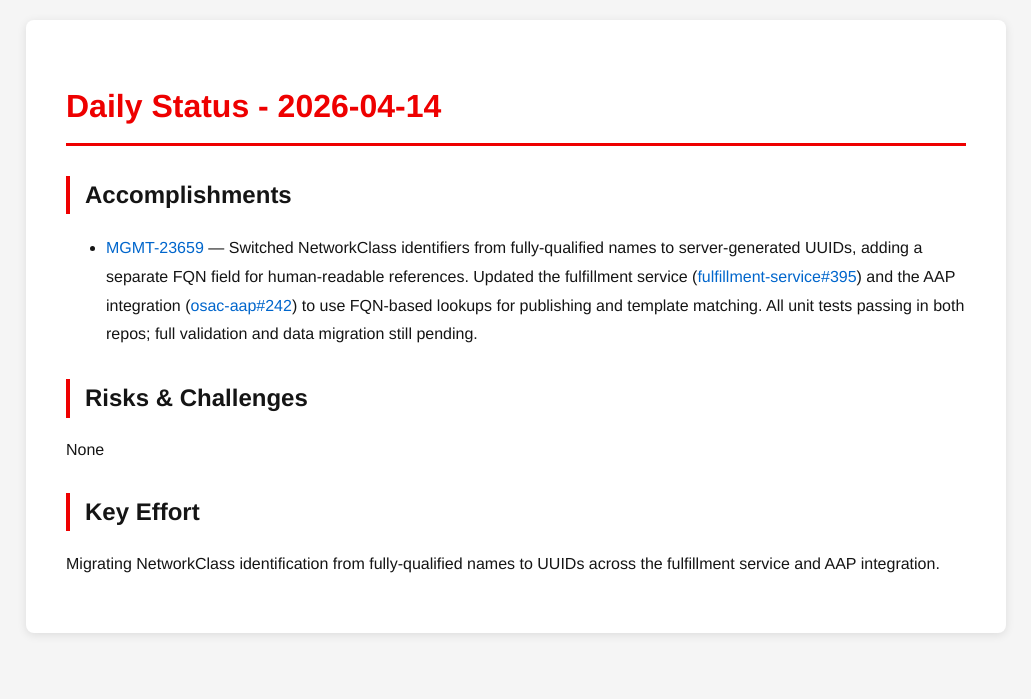
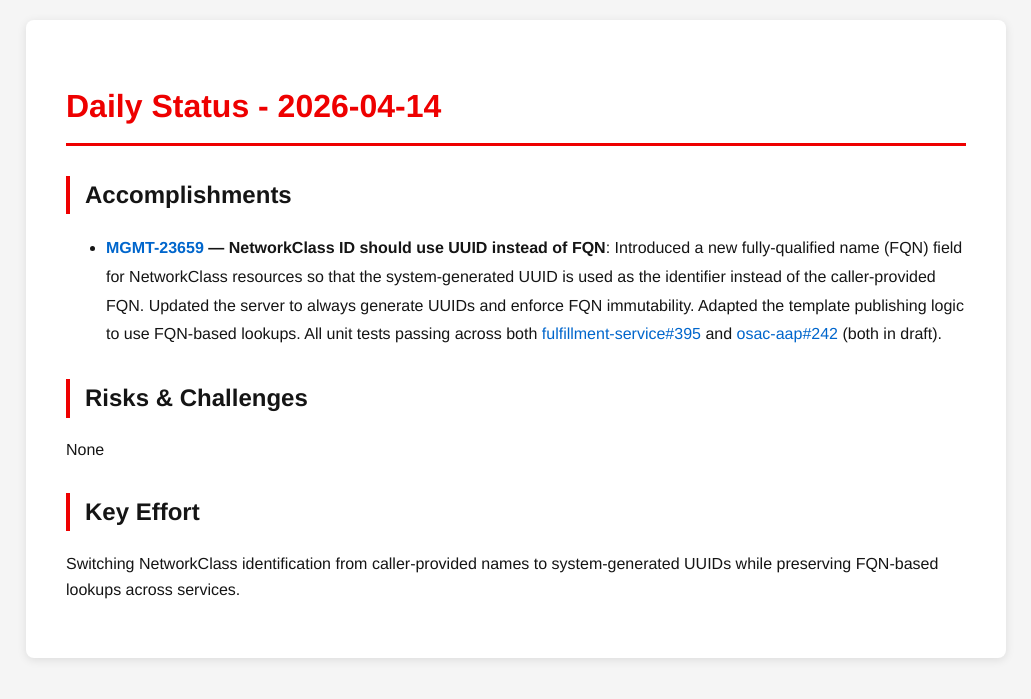
Before and after one commit to tzvatot/daily-status, a Jekyll site: the page built from 2026-04-14.md, in a window 1280 px wide. Shown: the top 699 px of the page, without its empty margins (124-1155 px from the left). Built offline with Jekyll 4.4.1, drawn with Linux system fonts in a browser that asks for light colours.

Commit message:
Daily status update - 2026-04-14

```diff
--- a/2026-04-14.md
+++ b/2026-04-14.md
@@ -7,10 +7,10 @@ date: 2026-04-14
 # Daily Status - 2026-04-14
 
 ## Accomplishments
-- [MGMT-23659](https://issues.redhat.com/browse/MGMT-23659) — Switched NetworkClass identifiers from fully-qualified names to server-generated UUIDs, adding a separate FQN field for human-readable references. Updated the fulfillment service ([fulfillment-service#395](https://github.com/osac-project/fulfillment-service/pull/395)) and the AAP integration ([osac-aap#242](https://github.com/osac-project/osac-aap/pull/242)) to use FQN-based lookups for publishing and template matching. All unit tests passing in both repos; full validation and data migration still pending.
+- **[MGMT-23659](https://issues.redhat.com/browse/MGMT-23659) — NetworkClass ID should use UUID instead of FQN**: Introduced a new fully-qualified name (FQN) field for NetworkClass resources so that the system-generated UUID is used as the identifier instead of the caller-provided FQN. Updated the server to always generate UUIDs and enforce FQN immutability. Adapted the template publishing logic to use FQN-based lookups. All unit tests passing across both [fulfillment-service#395](https://github.com/osac-project/fulfillment-service/pull/395) and [osac-aap#242](https://github.com/osac-project/osac-aap/pull/242) (both in draft).
 
 ## Risks & Challenges
 None
 
 ## Key Effort
-Migrating NetworkClass identification from fully-qualified names to UUIDs across the fulfillment service and AAP integration.
+Switching NetworkClass identification from caller-provided names to system-generated UUIDs while preserving FQN-based lookups across services.
```
